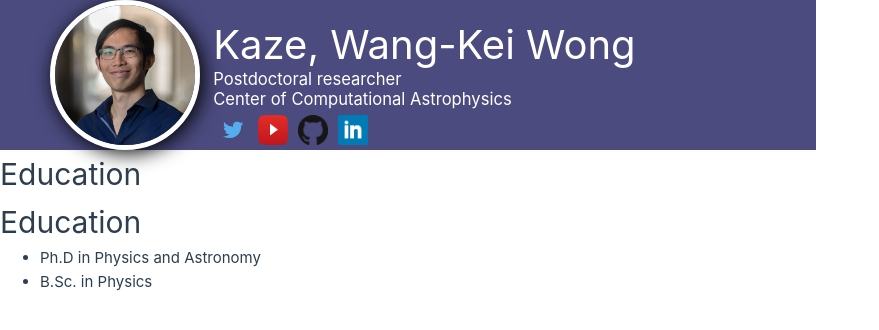
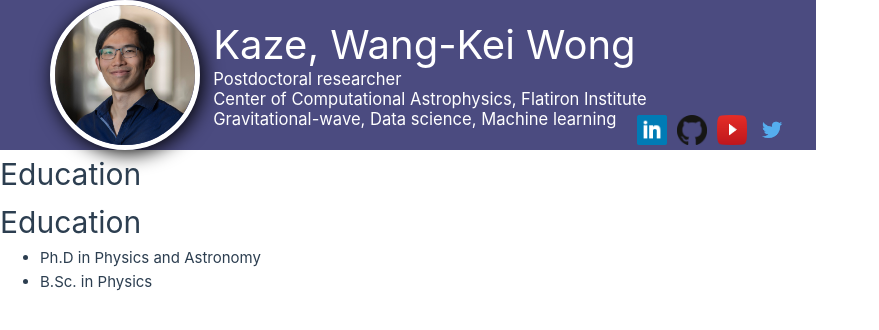
Before and after one commit to kazewong/CV, a Vue app: page / in a window 1280 px wide. Shown: the top 330 px of the page, without its empty margins (0-879 px from the left). Built offline with nearby package versions, Linux system fonts and the light colour scheme.

Commit message:
add option to whiten the logos

```diff
--- a/src/components/Header.vue
+++ b/src/components/Header.vue
@@ -18,11 +18,14 @@ export default {
     <div class="description">
         <h1>Kaze, Wang-Kei Wong</h1>
         <h5>Postdoctoral researcher</h5>
-        <h5>Center of Computational Astrophysics</h5>
+        <h5>Center of Computational Astrophysics, Flatiron Institute</h5>
+        <h5> Gravitational-wave, Data science, Machine learning</h5>
+
+    </div>
+    <div class="logolist">
         <a  v-for="logo in logos" :href=logo.link>
-            <img :src=logo.file class="logo">
+            <img :src=logo.file class="logo" align="right">
         </a>
-
     </div>
 </div>
 </template>
@@ -44,10 +47,15 @@ h5{
     box-shadow: 3px 3px 20px #000;
 }
 
+.logolist{
+    padding-right: 3%;
+}
+
 .logo{
     width: 40px;
     height: 40px;
     padding: 5px;
+    /* filter: saturate(0%) invert(100%) brightness(300%); */
 }
 
 
```
